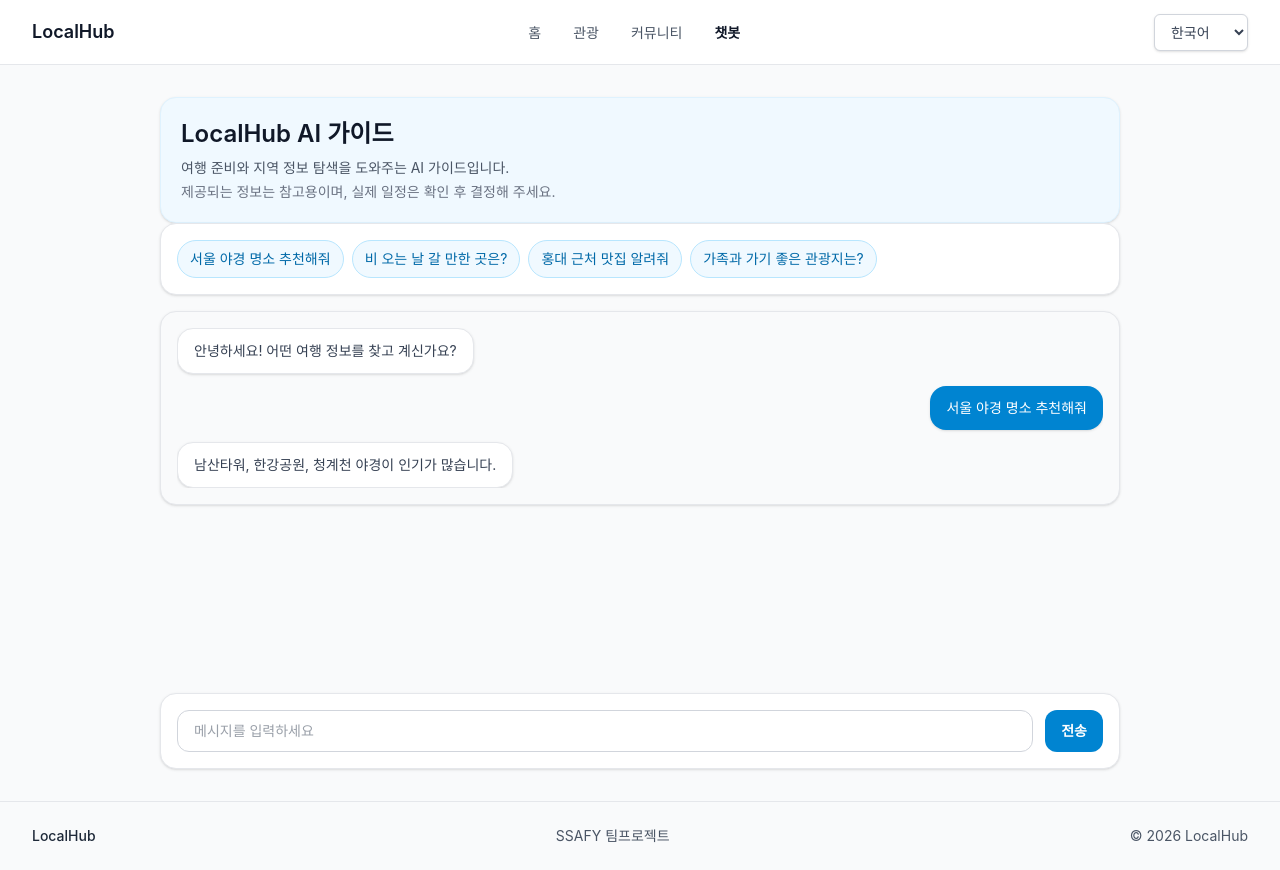
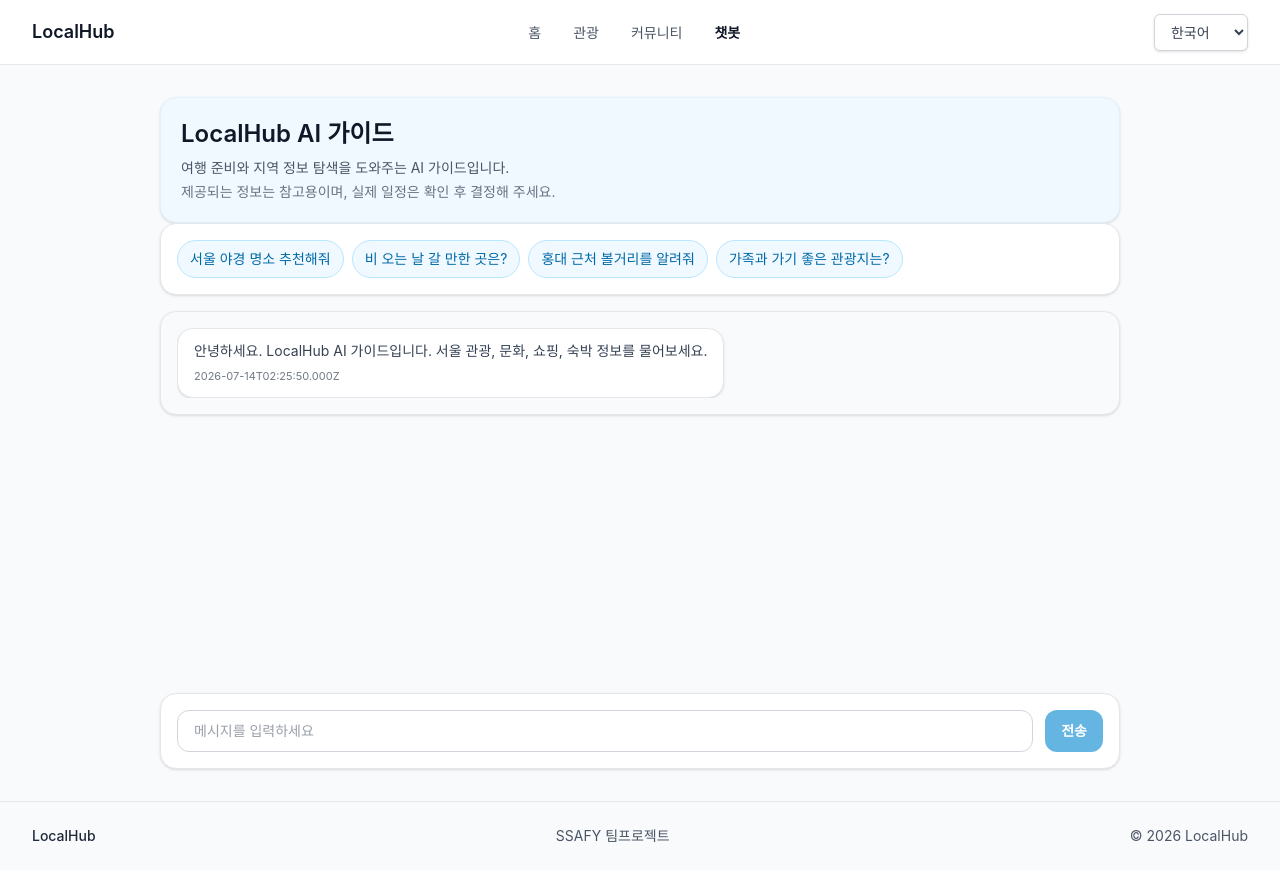
Before and after one commit to kosyunderbar/chatbot_test, a Vue app in the folder frontend/: page /chatbot in a window 1280 px wide. Built offline with nearby package versions, Linux system fonts and the light colour scheme.

Commit message:
feat: 챗봇 Mock 응답 및 Pinia 상태 관리 연결

```diff
--- /dev/null
+++ b/frontend/src/api/chatApi.ts
@@ -0,0 +1,40 @@
+import { initialMessages, suggestions } from '../mock/chatMessages'
+import type { ChatMessage, ChatResponse, ChatSuggestion } from '../types/chat'
+
+const wait = (ms: number) => new Promise((resolve) => window.setTimeout(resolve, ms))
+
+export const getInitialMockMessages = async (): Promise<ChatMessage[]> => {
+  await wait(50)
+  return initialMessages.map((message) => ({ ...message }))
+}
+
+export const getMockSuggestions = async (): Promise<ChatSuggestion[]> => {
+  await wait(50)
+  return suggestions.map((item) => ({ ...item }))
+}
+
+export const sendMockChatMessage = async (content: string): Promise<ChatResponse> => {
+  await wait(500)
+
+  const normalized = content.trim().toLowerCase()
+  let reply = '서울 관광 관련 질문을 더 구체적으로 입력해 주세요. 예를 들어 야경, 실내 장소, 가족 여행, 홍대 방문 같은 키워드를 넣어보세요.'
+
+  if (normalized.includes('야경')) {
+    reply = '남산서울타워와 한강공원 쪽은 야경을 즐기기 좋은 곳으로 자주 추천됩니다. 시간대에 따라 분위기가 달라질 수 있어요.'
+  } else if (normalized.includes('비') || normalized.includes('비 오는')) {
+    reply = '비 오는 날에는 박물관, 미술관, 실내 전시 공간을 중심으로 계획하면 편안하게 둘러보기 좋아요. 실내 활동 위주로 구성해볼게요.'
+  } else if (normalized.includes('홍대')) {
+    reply = '홍대 근처는 거리 산책과 문화 공간을 함께 즐기기 좋은 곳으로 알려져 있습니다. 주변 분위기를 느끼면서 둘러보기 좋습니다.'
+  } else if (normalized.includes('가족')) {
+    reply = '가족과 함께라면 서울숲이나 어린이대공원 같은 자연 친화적인 공간이 비교적 편안하게 즐기기 좋습니다. 이동 편의와 쉬는 공간도 고려해볼 수 있어요.'
+  }
+
+  return {
+    message: {
+      id: `assistant-${Date.now()}`,
+      role: 'assistant',
+      content: reply,
+      createdAt: new Date().toISOString(),
+    },
+  }
+}
--- a/frontend/src/components/chatbot/ChatInput.vue
+++ b/frontend/src/components/chatbot/ChatInput.vue
@@ -1,17 +1,54 @@
 <script setup lang="ts">
+import { computed } from 'vue'
 import BaseButton from '../common/BaseButton.vue'
 import BaseInput from '../common/BaseInput.vue'
 
+interface Props {
+  modelValue?: string
+  loading?: boolean
+}
+
+const props = withDefaults(defineProps<Props>(), {
+  modelValue: '',
+  loading: false,
+})
+
+const emit = defineEmits<{
+  (e: 'update:modelValue', value: string): void
+  (e: 'submit'): void
+}>()
+
+const canSubmit = computed(() => props.modelValue.trim().length > 0 && !props.loading)
+
 const handleSubmit = (event: Event) => {
   event.preventDefault()
+  if (canSubmit.value) {
+    emit('submit')
+  }
+}
+
+const handleKeydown = (event: KeyboardEvent) => {
+  if (event.key === 'Enter' && !event.shiftKey) {
+    event.preventDefault()
+    if (canSubmit.value) {
+      emit('submit')
+    }
+  }
 }
 </script>
 
 <template>
   <section class="mx-auto w-full max-w-5xl px-4 pb-6 sm:px-6 lg:px-8">
     <form class="flex flex-col gap-3 rounded-2xl border border-gray-200 bg-white p-4 shadow-sm sm:flex-row" @submit="handleSubmit">
-      <BaseInput placeholder="메시지를 입력하세요" class="flex-1" />
-      <BaseButton type="submit">전송</BaseButton>
+      <BaseInput
+        :model-value="modelValue"
+        placeholder="메시지를 입력하세요"
+        class="flex-1"
+        :disabled="loading"
+        @update:model-value="emit('update:modelValue', $event)"
+        @keydown="handleKeydown"
+      />
+      <BaseButton type="submit" :disabled="!canSubmit">전송</BaseButton>
     </form>
   </section>
 </template>
--- a/frontend/src/components/chatbot/ChatMessageBubble.vue
+++ b/frontend/src/components/chatbot/ChatMessageBubble.vue
@@ -1,19 +1,18 @@
 <script setup lang="ts">
+import type { ChatMessage } from '../../types/chat'
+
 interface Props {
-  role: 'user' | 'assistant'
-  text: string
+  message: ChatMessage
 }
 
 const props = defineProps<Props>()
 </script>
 
 <template>
-  <div class="flex" :class="props.role === 'user' ? 'justify-end' : 'justify-start'">
-    <div
-      class="max-w-[80%] rounded-2xl px-4 py-3 text-sm shadow-sm"
-      :class="props.role === 'user' ? 'bg-sky-600 text-white' : 'bg-white text-gray-700 border border-gray-200'"
-    >
-      {{ props.text }}
+  <div class="flex" :class="props.message.role === 'user' ? 'justify-end' : 'justify-start'">
+    <div class="max-w-[80%] rounded-2xl px-4 py-3 text-sm shadow-sm" :class="props.message.role === 'user' ? 'bg-sky-600 text-white' : 'bg-white text-gray-700 border border-gray-200'">
+      <div>{{ props.message.content }}</div>
+      <div class="mt-2 text-[11px] opacity-70">{{ props.message.createdAt }}</div>
     </div>
   </div>
 </template>
--- a/frontend/src/components/chatbot/ChatMessageList.vue
+++ b/frontend/src/components/chatbot/ChatMessageList.vue
@@ -1,18 +1,40 @@
 <script setup lang="ts">
+import { nextTick, ref, watch } from 'vue'
+import type { ChatMessage } from '../../types/chat'
 import ChatMessageBubble from './ChatMessageBubble.vue'
 
-const messages: Array<{ role: 'user' | 'assistant'; text: string }> = [
-  { role: 'assistant', text: '안녕하세요! 어떤 여행 정보를 찾고 계신가요?' },
-  { role: 'user', text: '서울 야경 명소 추천해줘' },
-  { role: 'assistant', text: '남산타워, 한강공원, 청계천 야경이 인기가 많습니다.' },
-]
+interface Props {
+  messages: ChatMessage[]
+  isLoading?: boolean
+}
+
+const props = withDefaults(defineProps<Props>(), {
+  isLoading: false,
+})
+
+const messageList = ref<HTMLElement | null>(null)
+
+const scrollToBottom = async () => {
+  await nextTick()
+  if (messageList.value) {
+    messageList.value.scrollTop = messageList.value.scrollHeight
+  }
+}
+
+watch(
+  () => props.messages.length,
+  () => {
+    void scrollToBottom()
+  },
+)
 </script>
 
 <template>
   <section class="mx-auto w-full max-w-5xl flex-1 px-4 py-4 sm:px-6 lg:px-8">
     <div class="flex h-full flex-col gap-3 rounded-2xl border border-gray-200 bg-gray-50 p-4 shadow-sm">
-      <div class="flex-1 space-y-3 overflow-y-auto">
-        <ChatMessageBubble v-for="(message, index) in messages" :key="index" :role="message.role" :text="message.text" />
+      <div ref="messageList" class="flex-1 space-y-3 overflow-y-auto">
+        <ChatMessageBubble v-for="message in messages" :key="message.id" :message="message" />
+        <div v-if="isLoading" class="text-sm text-gray-500">답변을 작성하고 있습니다.</div>
       </div>
     </div>
   </section>
--- a/frontend/src/components/chatbot/ChatSuggestionList.vue
+++ b/frontend/src/components/chatbot/ChatSuggestionList.vue
@@ -1,10 +1,15 @@
 <script setup lang="ts">
-const suggestions = [
-  '서울 야경 명소 추천해줘',
-  '비 오는 날 갈 만한 곳은?',
-  '홍대 근처 맛집 알려줘',
-  '가족과 가기 좋은 관광지는?',
-]
+import type { ChatSuggestion } from '../../types/chat'
+
+interface Props {
+  suggestions: ChatSuggestion[]
+}
+
+defineProps<Props>()
+
+const emit = defineEmits<{
+  (e: 'select', value: string): void
+}>()
 </script>
 
 <template>
@@ -12,11 +17,12 @@ const suggestions = [
     <div class="flex flex-wrap gap-2 rounded-2xl border border-gray-200 bg-white p-4 shadow-sm">
       <button
         v-for="suggestion in suggestions"
-        :key="suggestion"
+        :key="suggestion.id"
         type="button"
         class="rounded-full border border-sky-200 bg-sky-50 px-3 py-2 text-sm text-sky-700 transition hover:bg-sky-100"
+        @click="emit('select', suggestion.text)"
       >
-        {{ suggestion }}
+        {{ suggestion.text }}
       </button>
     </div>
   </section>
--- /dev/null
+++ b/frontend/src/mock/chatMessages.ts
@@ -0,0 +1,17 @@
+import type { ChatMessage, ChatSuggestion } from '../types/chat'
+
+export const initialMessages: ChatMessage[] = [
+  {
+    id: 'welcome-1',
+    role: 'assistant',
+    content: '안녕하세요. LocalHub AI 가이드입니다. 서울 관광, 문화, 쇼핑, 숙박 정보를 물어보세요.',
+    createdAt: new Date().toISOString(),
+  },
+]
+
+export const suggestions: ChatSuggestion[] = [
+  { id: 'suggestion-1', text: '서울 야경 명소 추천해줘' },
+  { id: 'suggestion-2', text: '비 오는 날 갈 만한 곳은?' },
+  { id: 'suggestion-3', text: '홍대 근처 볼거리를 알려줘' },
+  { id: 'suggestion-4', text: '가족과 가기 좋은 관광지는?' },
+]
--- /dev/null
+++ b/frontend/src/stores/chatStore.ts
@@ -0,0 +1,96 @@
+import { defineStore } from 'pinia'
+import { ref } from 'vue'
+import { getInitialMockMessages, getMockSuggestions, sendMockChatMessage } from '../api/chatApi'
+import type { ChatMessage, ChatSuggestion } from '../types/chat'
+
+export const useChatStore = defineStore('chat', () => {
+  const messages = ref<ChatMessage[]>([])
+  const suggestions = ref<ChatSuggestion[]>([])
+  const inputMessage = ref('')
+  const isLoading = ref(false)
+  const errorMessage = ref('')
+  const hasInitialized = ref(false)
+
+  const initializeChat = async () => {
+    if (hasInitialized.value) {
+      return
+    }
+
+    isLoading.value = true
+    errorMessage.value = ''
+
+    try {
+      const [initialMessages, initialSuggestions] = await Promise.all([
+        getInitialMockMessages(),
+        getMockSuggestions(),
+      ])
+
+      messages.value = initialMessages
+      suggestions.value = initialSuggestions
+      hasInitialized.value = true
+    } catch (error) {
+      errorMessage.value = '챗봇을 불러오지 못했습니다.'
+    } finally {
+      isLoading.value = false
+    }
+  }
+
+  const setInputMessage = (value: string) => {
+    inputMessage.value = value
+  }
+
+  const sendMessage = async () => {
+    const trimmedMessage = inputMessage.value.trim()
+
+    if (!trimmedMessage) {
+      return
+    }
+
+    const userMessage: ChatMessage = {
+      id: `user-${Date.now()}`,
+      role: 'user',
+      content: trimmedMessage,
+      createdAt: new Date().toISOString(),
+    }
+
+    messages.value = [...messages.value, userMessage]
+    inputMessage.value = ''
+    isLoading.value = true
+    errorMessage.value = ''
+
+    try {
+      const response = await sendMockChatMessage(trimmedMessage)
+      messages.value = [...messages.value, response.message]
+    } catch (error) {
+      errorMessage.value = '답변을 생성하지 못했습니다.'
+    } finally {
+      isLoading.value = false
+    }
+  }
+
+  const selectSuggestion = (text: string) => {
+    inputMessage.value = text
+  }
+
+  const resetChat = async () => {
+    hasInitialized.value = false
+    messages.value = []
+    suggestions.value = []
+    inputMessage.value = ''
+    errorMessage.value = ''
+    await initializeChat()
+  }
+
+  return {
+    messages,
+    suggestions,
+    inputMessage,
+    isLoading,
+    errorMessage,
+    initializeChat,
+    setInputMessage,
+    sendMessage,
+    selectSuggestion,
+    resetChat,
+  }
+})
--- /dev/null
+++ b/frontend/src/types/chat.ts
@@ -0,0 +1,17 @@
+export type ChatRole = 'user' | 'assistant'
+
+export interface ChatMessage {
+  id: string
+  role: ChatRole
+  content: string
+  createdAt: string
+}
+
+export interface ChatSuggestion {
+  id: string
+  text: string
+}
+
+export interface ChatResponse {
+  message: ChatMessage
+}
--- a/frontend/src/views/ChatbotView.vue
+++ b/frontend/src/views/ChatbotView.vue
@@ -1,15 +1,30 @@
 <script setup lang="ts">
+import { onMounted } from 'vue'
+import { storeToRefs } from 'pinia'
 import ChatHeader from '../components/chatbot/ChatHeader.vue'
 import ChatInput from '../components/chatbot/ChatInput.vue'
 import ChatMessageList from '../components/chatbot/ChatMessageList.vue'
 import ChatSuggestionList from '../components/chatbot/ChatSuggestionList.vue'
+import { useChatStore } from '../stores/chatStore'
+
+const chatStore = useChatStore()
+const { messages, suggestions, inputMessage, isLoading } = storeToRefs(chatStore)
+
+onMounted(async () => {
+  await chatStore.initializeChat()
+})
 </script>
 
 <template>
   <main class="flex min-h-[calc(100vh-4rem)] flex-col bg-gray-50 py-2">
     <ChatHeader />
-    <ChatSuggestionList />
-    <ChatMessageList />
-    <ChatInput />
+    <ChatSuggestionList :suggestions="suggestions" @select="chatStore.selectSuggestion($event)" />
+    <ChatMessageList :messages="messages" :is-loading="isLoading" />
+    <ChatInput
+      :model-value="inputMessage"
+      :loading="isLoading"
+      @update:model-value="chatStore.setInputMessage($event)"
+      @submit="chatStore.sendMessage()"
+    />
   </main>
 </template>
```
